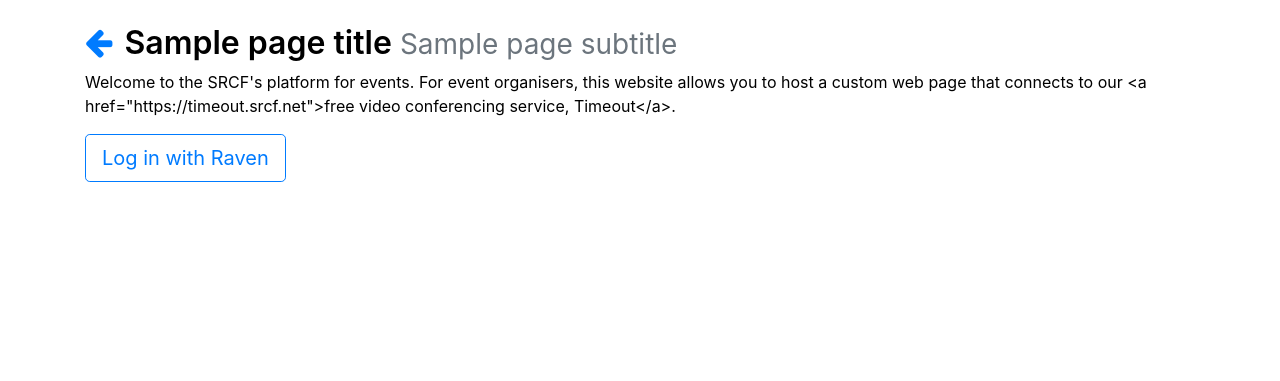
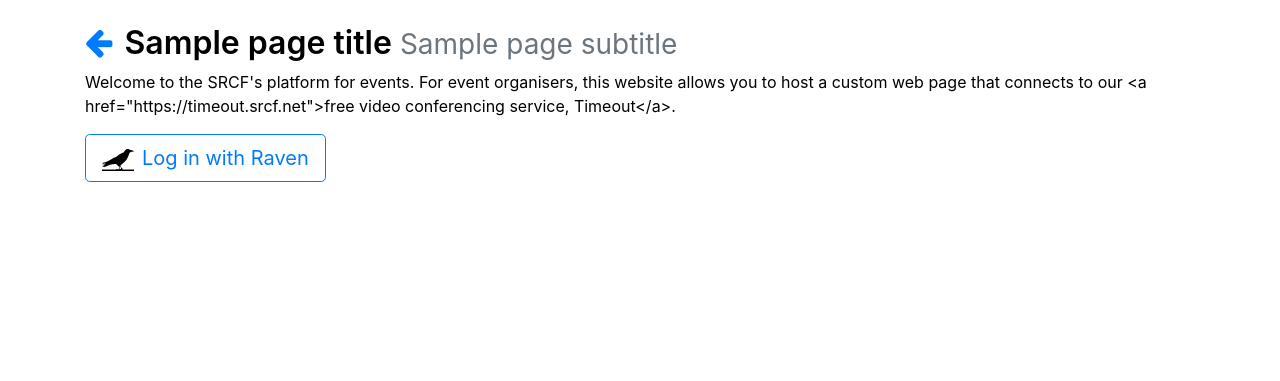
Before and after one commit to SRCF/lightbluetent, a Python web app: template lightbluetent/templates/general/index.html in a window 1280 px wide. Shown: the part 57-438 px from the top of the page. Run offline with Jinja, Linux system fonts and the light colour scheme; the template is opened without the code that fills it: most values are stand-ins (such as "Sample title", 1, 10 or a date in 2020); some libraries are stand-ins or nearby versions; some web fonts are replaced.

Commit message:
Add raven icon to login

```diff
--- a/lightbluetent/templates/general/index.html
+++ b/lightbluetent/templates/general/index.html
@@ -5,6 +5,6 @@
 {% block body %}
 
 <p>{{ _("Welcome to the SRCF's platform for events. For event organisers, this website allows you to host a custom web page that connects to our <a href=\"https://timeout.srcf.net\">free video conferencing service, Timeout</a>.") }}</p>
-  <a href="{{ url_for('users.register') }}" class="btn btn-lg btn-outline-primary">{{ _("Log in with Raven") }}</a>
+  <a href="{{ url_for('users.register') }}" class="btn btn-lg btn-outline-primary"><img src="{{ url_for('static', filename='images/raven.svg') }}" class="mr-2" style="width: 2rem">{{ _("Log in with Raven") }}</a>
 
 {% endblock %}
```
Also changed, not shown: lightbluetent/static/images/raven.svg (added), 1 other file.
